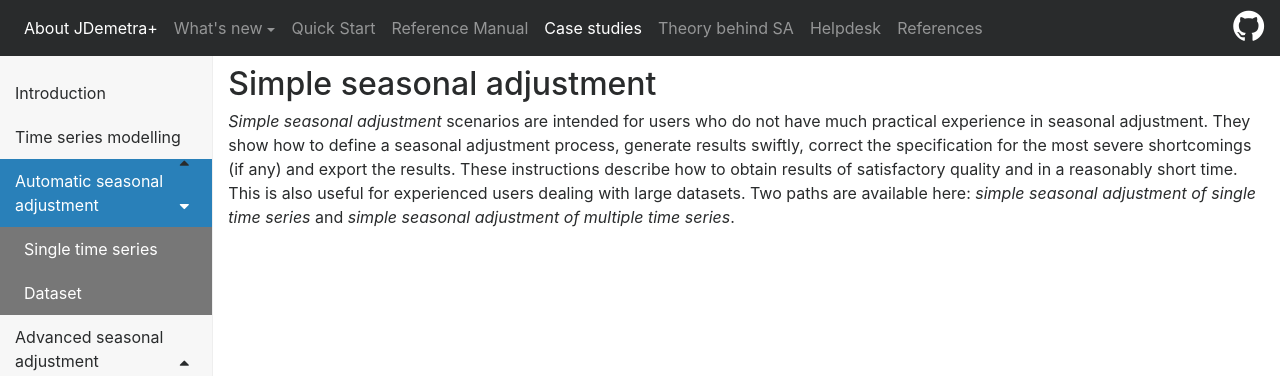
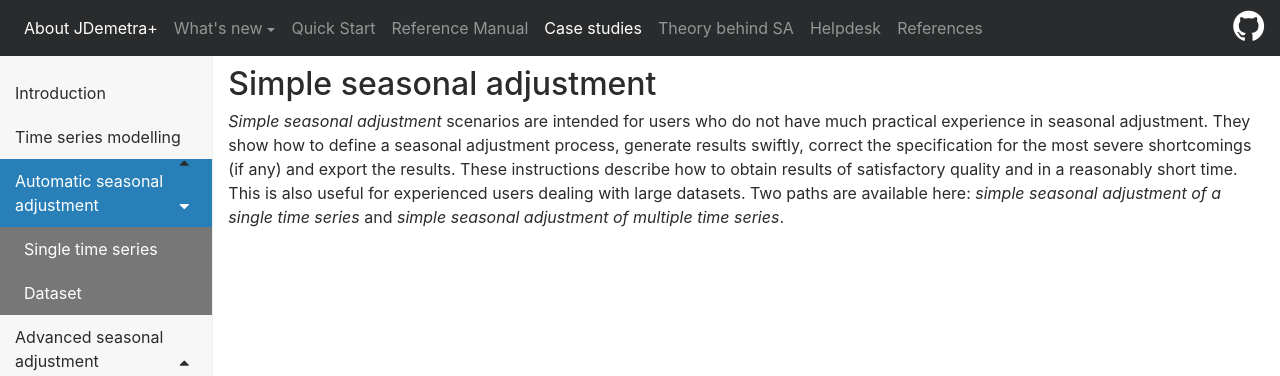
Before and after one commit to SylwiaGrudkowska/JDemetra-documentation, a Jekyll site: the page built from pages/case-studies/simplesa.md, in a window 1280 px wide. Shown: the top 376 px of the page. Built offline with Jekyll 4.4.1, drawn with Linux system fonts in a browser that asks for light colours; nearby versions of some CDN libraries.

```diff
--- a/pages/case-studies/simplesa.md
+++ b/pages/case-studies/simplesa.md
@@ -12,5 +12,5 @@ the specification for the most severe shortcomings (if any) and export
 the results. These instructions describe how to obtain results of
 satisfactory quality and in a reasonably short time. This is also useful
 for experienced users dealing with large datasets. Two paths are
-available here: *simple seasonal adjustment of single time series* and
+available here: *simple seasonal adjustment of a single time series* and
 *simple seasonal adjustment of multiple time series*.
```
